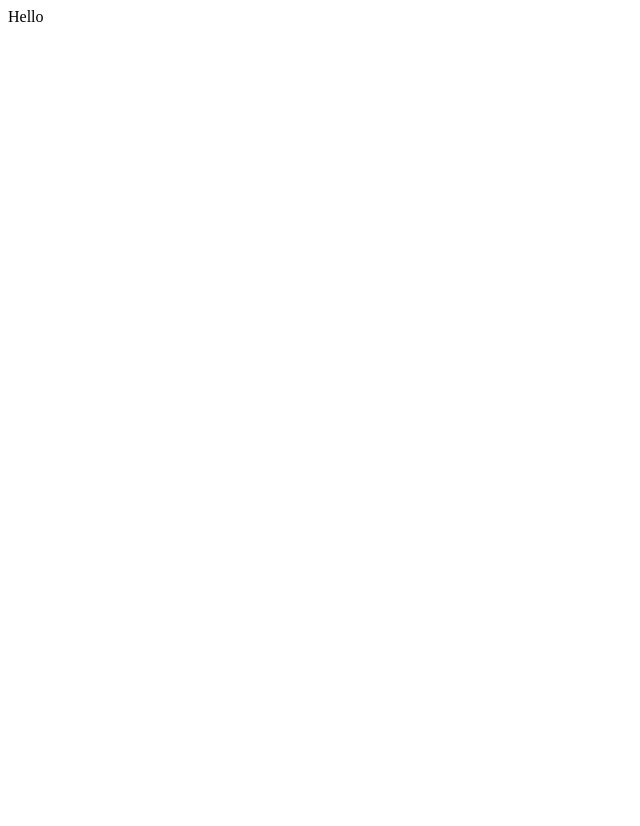
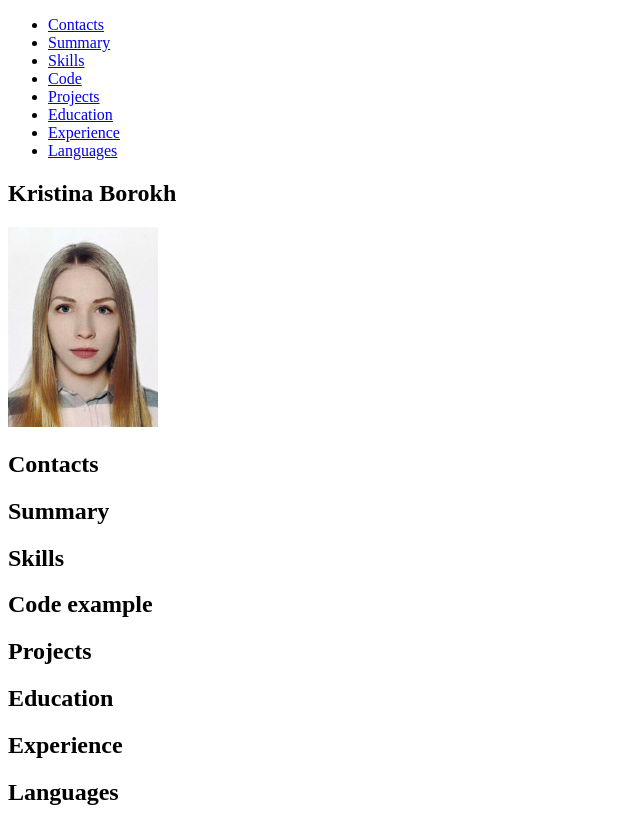
Before and after one commit to KristiBo/rsschool-cv, a plain HTML site: page index.html in a window 1280 px wide. Shown: the whole page, without its empty margins (0-640 px from the left). Before the commit the page ends 800 px from the top, so only its background shows below. Drawn offline with Linux system fonts and the light colour scheme.

Commit message:
feat: add navigation, sections, assets folder

```diff
--- a/index.html
+++ b/index.html
@@ -1 +1,58 @@
-Hello
+<!DOCTYPE html>
+<html lang="en">
+<head>
+    <meta charset="UTF-8">
+    <meta http-equiv="X-UA-Compatible" content="IE=edge">
+    <meta name="viewport" content="width=device-width, initial-scale=1.0">
+    <title>cv</title>
+    <link rel="stylesheet" href="style.css">
+    <link rel="icon" href="assets/favicon.ico">
+</head>
+<body>
+    <header class = "header">
+        <nav class="nav">
+            <ul class="nav-list">
+                <li class="nav-item"><a href="#contacts" class="nav-link">Contacts</a></li>
+                <li class="nav-item"><a href="#summary" class="nav-link">Summary</a></li>
+                <li class="nav-item"><a href="#skills" class="nav-link">Skills</a></li>
+                <li class="nav-item"><a href="#code" class="nav-link">Code</a></li>
+                <li class="nav-item"><a href="#projects" class="nav-link">Projects</a></li>
+                <li class="nav-item"><a href="#education" class="nav-link">Education</a></li>
+                <li class="nav-item"><a href="#experience" class="nav-link">Experience</a></li>
+                <li class="nav-item"><a href="#languages" class="nav-link">Languages</a></li>
+            </ul>
+        </nav>
+    </header>
+    <main class="main">
+        <section class="section" id="profile">
+            <h1>Kristina Borokh</h1>
+            <img src="assets/img/photo.jpg" width="150px" height="200px" alt="my photo">
+        </section>
+        <section class="section" id="contacts">
+            <h2>Contacts</h2>
+        </section>
+        <section class="section" id="summary">
+            <h2>Summary</h2>
+        </section>
+        <section class="section" id="skills">
+            <h2>Skills</h2>
+        </section>
+        <section class="section" id="code">
+            <h2>Code example</h2>
+        </section>
+        <section class="section" id="projects">
+            <h2>Projects</h2>
+        </section>
+        <section class="section" id="education">
+            <h2>Education</h2>
+        </section>
+        <section class="section" id="experience">
+            <h2>Experience</h2>
+        </section>
+        <section class="section" id="languages">
+            <h2>Languages</h2>
+        </section>
+    </main>
+    <footer class="footer"></footer>
+</body>
+</html>
```
Also changed, not shown: assets/favicon.ico (added), assets/fonts/Acme-Regular.ttf (added), assets/fonts/Dosis-VariableFont_wght.ttf (added), assets/img/photo.jpg (added), assets/svg/discord.svg (added), assets/svg/email.svg (added), assets/svg/github.svg (added), assets/svg/location.svg (added), assets/svg/phone.svg (added), assets/svg/rs_school_js.svg (added).
